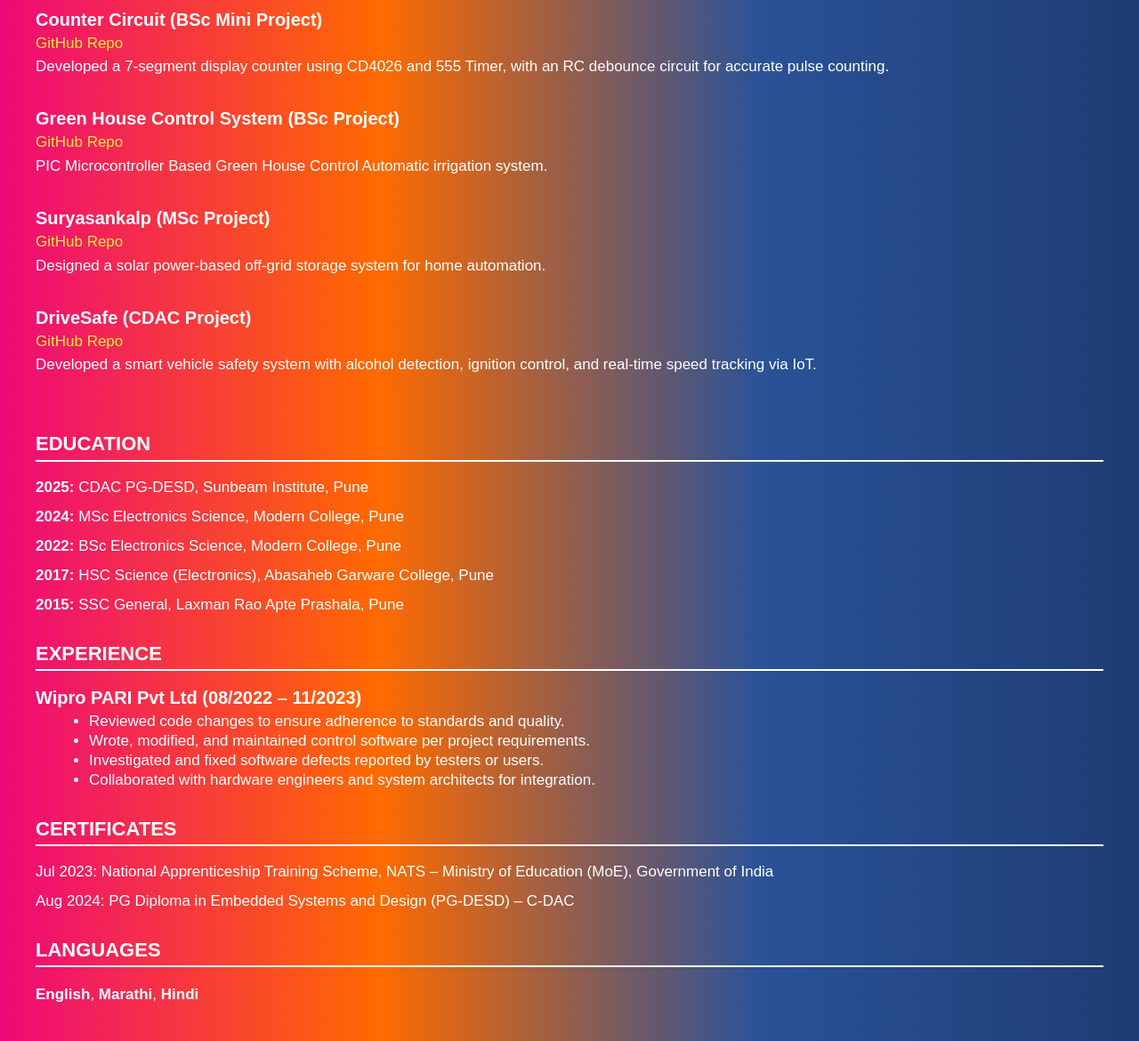
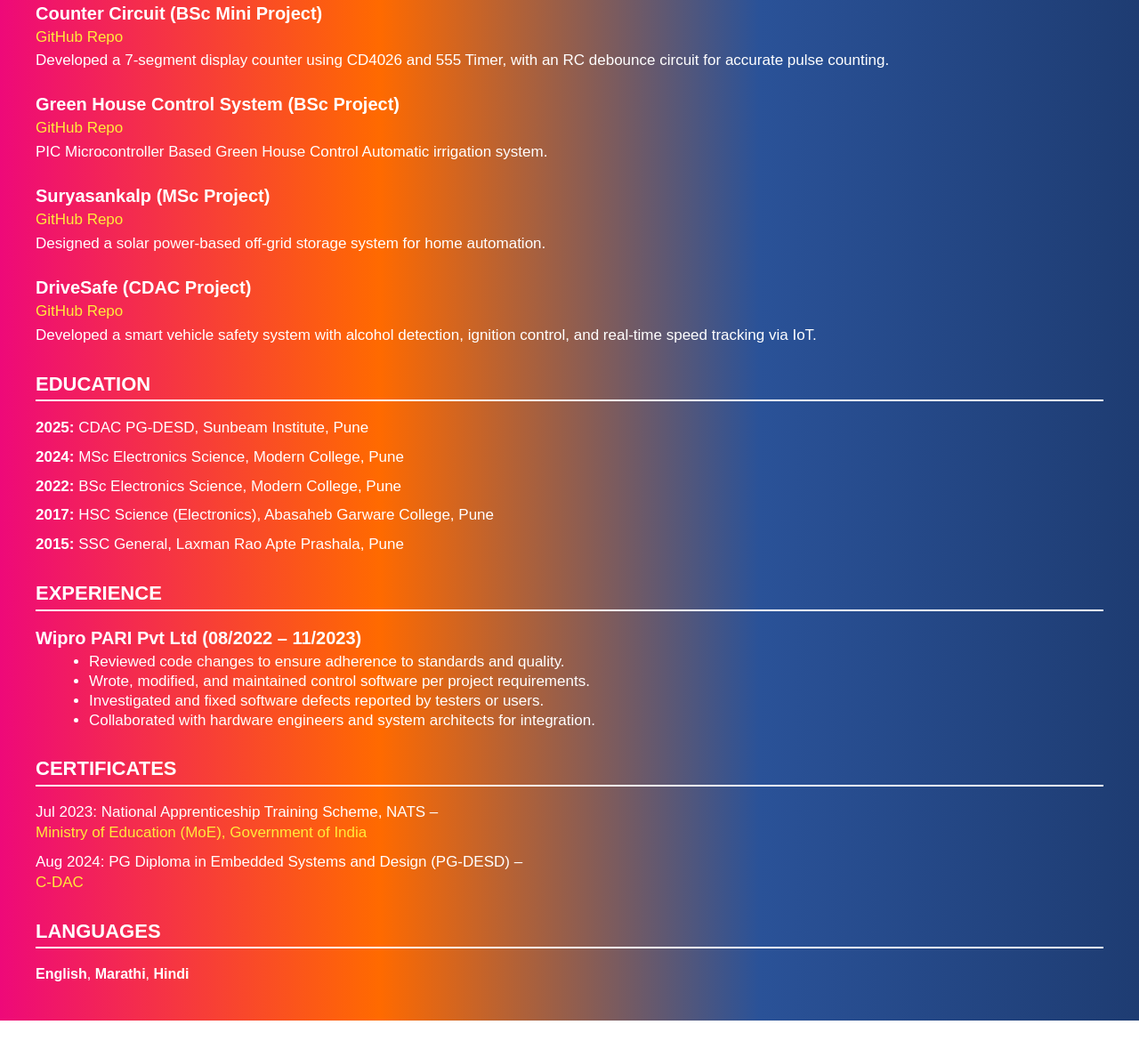
Before and after one commit to niikhilkavate/niikhilkavate, a plain HTML site: page index.html in a window 1280 px wide. Shown: the part 618-1788 px from the top of the page at 89% size. After the commit the page ends 1765 px from the top, so only its background shows below. Drawn offline with Linux system fonts and the light colour scheme.

Commit message:
Update index.html

```diff
--- a/index.html
+++ b/index.html
@@ -12,14 +12,11 @@
       margin: 40px;
       color: #fff;
       min-height: 200vh;
-
-      /* Gradient background */
       background: linear-gradient(270deg, #1e3c72, #2a5298, #ff6a00, #ee0979);
       background-size: 800% 800%;
       background-attachment: fixed;
       background-position: 0% 50%;
       transition: background-position 0.1s linear;
-      font-size: 17px; /* increased by 3px */
     }
 
     h2 {
@@ -28,7 +25,7 @@
       margin-top: 30px;
       text-transform: uppercase;
       line-height: 1.2;
-      font-size: 22px; /* increased */
+      font-size: 22px; /* increased by 3pt */
     }
 
     .header {
@@ -73,6 +70,7 @@
     .entry {
       margin-bottom: 10px;
       line-height: 1.35;
+      font-size: 17px; /* increased by 3pt */
     }
 
     .entry h3 {
@@ -104,7 +102,11 @@
 
     p {
       margin: 0 0 4px 0;
-      font-size: 17px;
+    }
+
+    /* Add spacing after each project */
+    .project-entry {
+      margin-bottom: 25px;
     }
   </style>
   <script>
@@ -189,31 +191,26 @@
 
   <!-- Projects -->
   <h2>Projects</h2>
-
-  <div class="entry">
+  <div class="entry project-entry">
     <h3>Counter Circuit (BSc Mini Project)</h3>
     <a href="https://github.com/niikhilkavate/BSC-Electronics-Mini-Project.git" target="_blank">GitHub Repo</a>
     <p>Developed a 7-segment display counter using CD4026 and 555 Timer, with an RC debounce circuit for accurate pulse counting.</p>
   </div>
-  <br>
-  <div class="entry">
+  <div class="entry project-entry">
     <h3>Green House Control System (BSc Project)</h3>
     <a href="https://github.com/niikhilkavate/BSC-Electronics-Project.git" target="_blank">GitHub Repo</a>
     <p>PIC Microcontroller Based Green House Control Automatic irrigation system.</p>
   </div>
-  <br>
-  <div class="entry">
+  <div class="entry project-entry">
     <h3>Suryasankalp (MSc Project)</h3>
     <a href="https://github.com/niikhilkavate/MSC-Electronics-Project.git" target="_blank">GitHub Repo</a>
     <p>Designed a solar power-based off-grid storage system for home automation.</p>
   </div>
-  <br>
-  <div class="entry">
+  <div class="entry project-entry">
     <h3>DriveSafe (CDAC Project)</h3>
     <a href="https://github.com/niikhilkavate/PG_Diploma-Electronics-Project..git" target="_blank">GitHub Repo</a>
     <p>Developed a smart vehicle safety system with alcohol detection, ignition control, and real-time speed tracking via IoT.</p>
   </div>
-  <br>
 
   <!-- Education -->
   <h2>Education</h2>
@@ -238,10 +235,12 @@
   <!-- Certificates -->
   <h2>Certificates</h2>
   <div class="entry">
-    Jul 2023: National Apprenticeship Training Scheme, NATS – Ministry of Education (MoE), Government of India
+    Jul 2023: National Apprenticeship Training Scheme, NATS –
+    <a href="https://nats.education.gov.in/about-us.php" target="_blank">Ministry of Education (MoE), Government of India</a>
   </div>
   <div class="entry">
-    Aug 2024: PG Diploma in Embedded Systems and Design (PG-DESD) – C-DAC
+    Aug 2024: PG Diploma in Embedded Systems and Design (PG-DESD) –
+    <a href="https://cdac.in/index.aspx?id=about" target="_blank">C-DAC</a>
   </div>
 
   <!-- Languages -->
```
